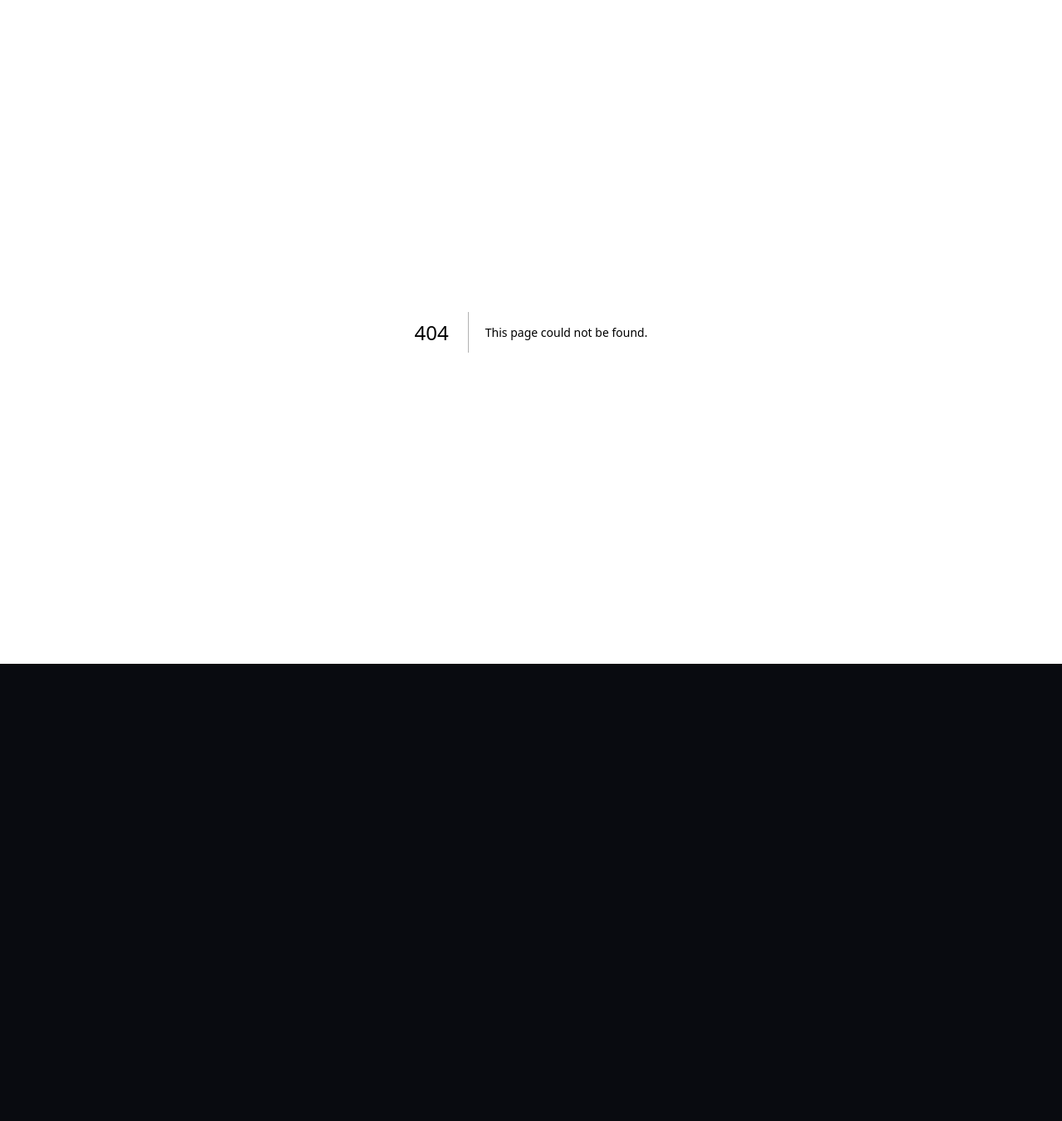
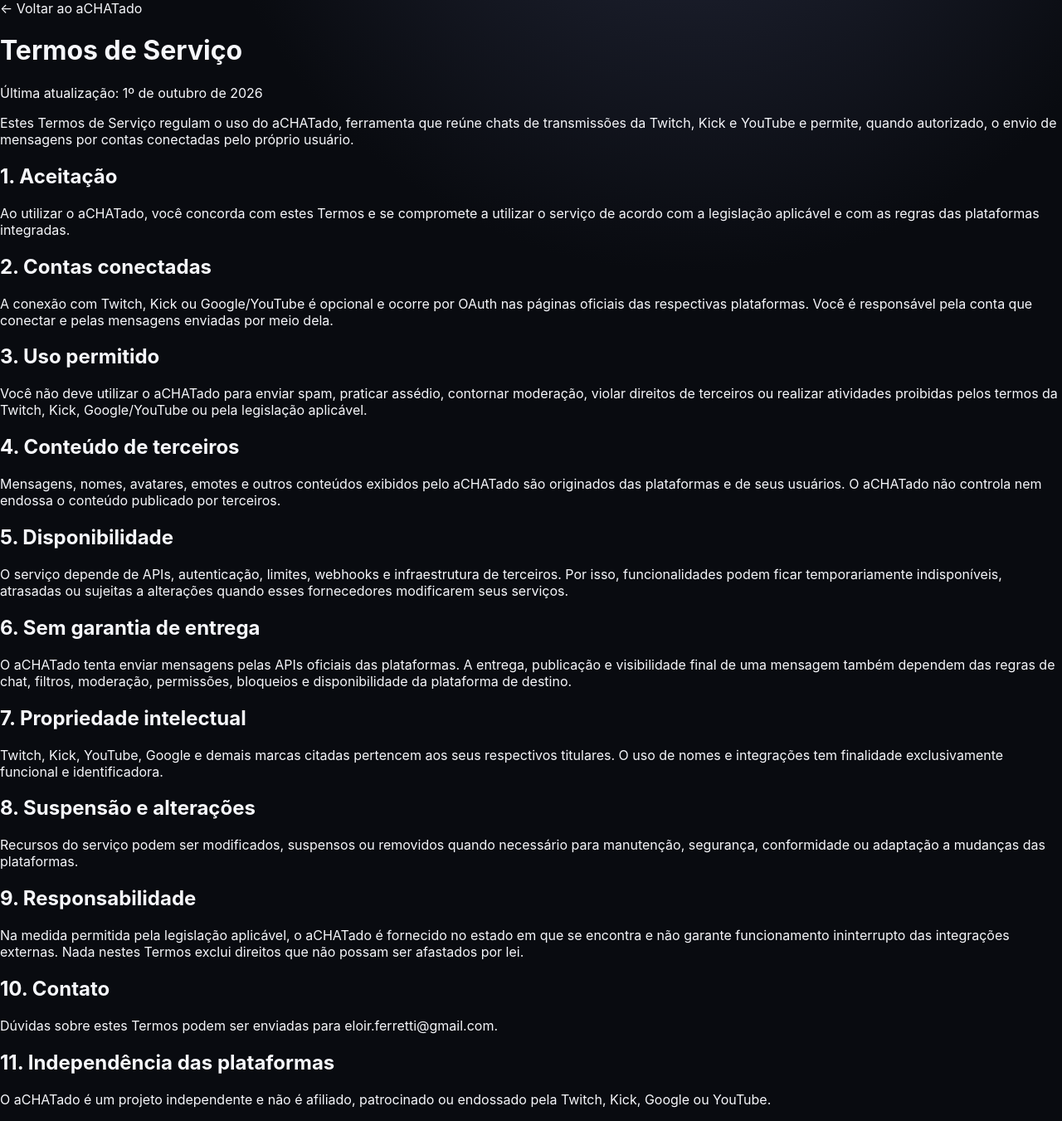
Before and after one commit to EloirFerretti/aCHATado, a Next.js app: page /terms in a window 1280 px wide. Before the commit this address had no page. Shown: the whole page at 83% size. Before the commit the page ends 800 px from the top, so only its background shows below. Built offline with nearby package versions, Linux system fonts and the light colour scheme.

Commit message:
Add public terms of service

```diff
--- /dev/null
+++ b/app/terms/page.tsx
@@ -0,0 +1,99 @@
+import type { Metadata } from "next";
+
+export const metadata: Metadata = {
+  title: "Termos de Serviço | aCHATado",
+  description: "Termos de Serviço do aCHATado.",
+};
+
+export default function TermsPage() {
+  return (
+    <main className="legalPage">
+      <div className="legalCard">
+        <a className="legalBack" href="/">← Voltar ao aCHATado</a>
+        <h1>Termos de Serviço</h1>
+        <p className="legalUpdated">Última atualização: 1º de outubro de 2026</p>
+
+        <p>
+          Estes Termos de Serviço regulam o uso do aCHATado, ferramenta que reúne chats
+          de transmissões da Twitch, Kick e YouTube e permite, quando autorizado, o envio
+          de mensagens por contas conectadas pelo próprio usuário.
+        </p>
+
+        <h2>1. Aceitação</h2>
+        <p>
+          Ao utilizar o aCHATado, você concorda com estes Termos e se compromete a utilizar
+          o serviço de acordo com a legislação aplicável e com as regras das plataformas
+          integradas.
+        </p>
+
+        <h2>2. Contas conectadas</h2>
+        <p>
+          A conexão com Twitch, Kick ou Google/YouTube é opcional e ocorre por OAuth nas
+          páginas oficiais das respectivas plataformas. Você é responsável pela conta que
+          conectar e pelas mensagens enviadas por meio dela.
+        </p>
+
+        <h2>3. Uso permitido</h2>
+        <p>
+          Você não deve utilizar o aCHATado para enviar spam, praticar assédio, contornar
+          moderação, violar direitos de terceiros ou realizar atividades proibidas pelos
+          termos da Twitch, Kick, Google/YouTube ou pela legislação aplicável.
+        </p>
+
+        <h2>4. Conteúdo de terceiros</h2>
+        <p>
+          Mensagens, nomes, avatares, emotes e outros conteúdos exibidos pelo aCHATado são
+          originados das plataformas e de seus usuários. O aCHATado não controla nem endossa
+          o conteúdo publicado por terceiros.
+        </p>
+
+        <h2>5. Disponibilidade</h2>
+        <p>
+          O serviço depende de APIs, autenticação, limites, webhooks e infraestrutura de
+          terceiros. Por isso, funcionalidades podem ficar temporariamente indisponíveis,
+          atrasadas ou sujeitas a alterações quando esses fornecedores modificarem seus
+          serviços.
+        </p>
+
+        <h2>6. Sem garantia de entrega</h2>
+        <p>
+          O aCHATado tenta enviar mensagens pelas APIs oficiais das plataformas. A entrega,
+          publicação e visibilidade final de uma mensagem também dependem das regras de chat,
+          filtros, moderação, permissões, bloqueios e disponibilidade da plataforma de destino.
+        </p>
+
+        <h2>7. Propriedade intelectual</h2>
+        <p>
+          Twitch, Kick, YouTube, Google e demais marcas citadas pertencem aos seus respectivos
+          titulares. O uso de nomes e integrações tem finalidade exclusivamente funcional e
+          identificadora.
+        </p>
+
+        <h2>8. Suspensão e alterações</h2>
+        <p>
+          Recursos do serviço podem ser modificados, suspensos ou removidos quando necessário
+          para manutenção, segurança, conformidade ou adaptação a mudanças das plataformas.
+        </p>
+
+        <h2>9. Responsabilidade</h2>
+        <p>
+          Na medida permitida pela legislação aplicável, o aCHATado é fornecido no estado em
+          que se encontra e não garante funcionamento ininterrupto das integrações externas.
+          Nada nestes Termos exclui direitos que não possam ser afastados por lei.
+        </p>
+
+        <h2>10. Contato</h2>
+        <p>
+          Dúvidas sobre estes Termos podem ser enviadas para{" "}
+          <a href="mailto:eloir.ferretti@gmail.com">eloir.ferretti@gmail.com</a>.
+        </p>
+
+        <h2>11. Independência das plataformas</h2>
+        <p>
+          O aCHATado é um projeto independente e não é afiliado, patrocinado ou endossado
+          pela Twitch, Kick, Google ou YouTube.
+        </p>
+      </div>
+    </main>
+  );
+}
```
